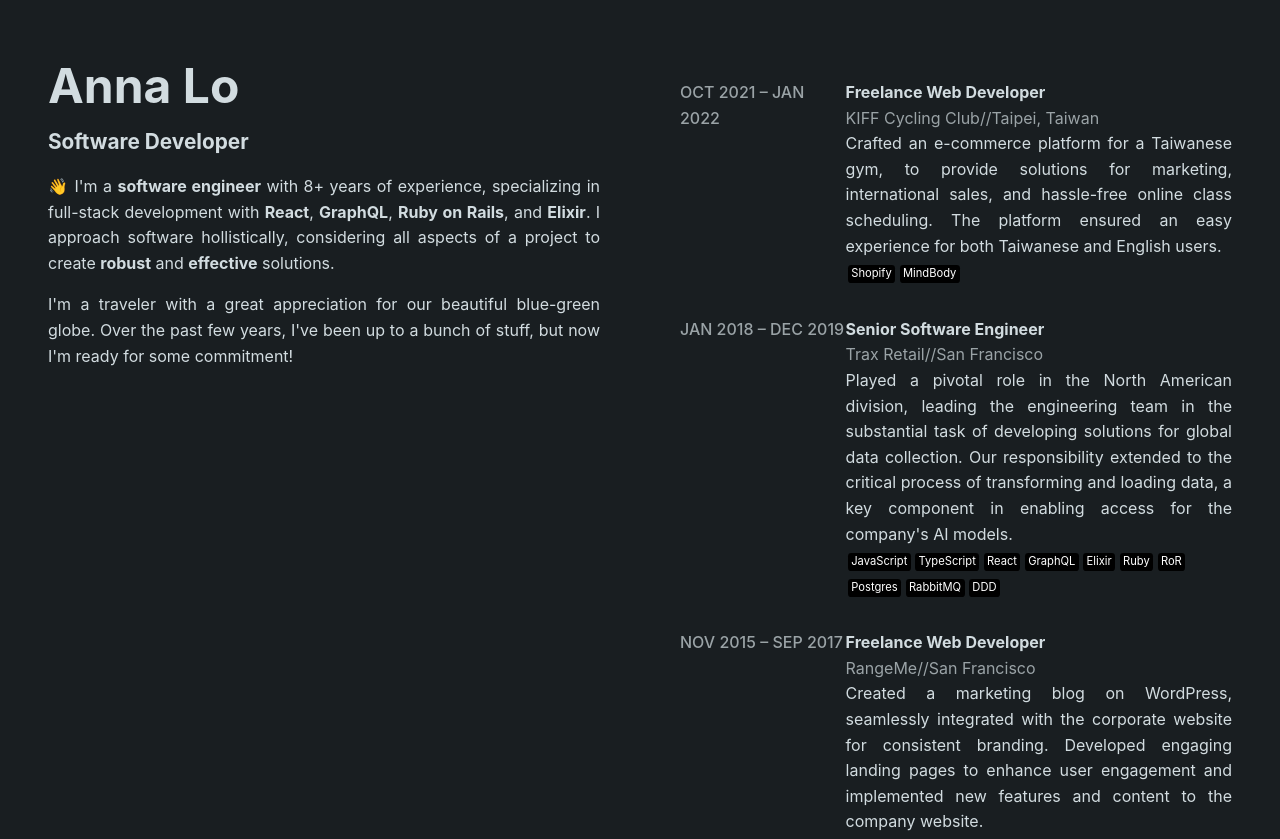
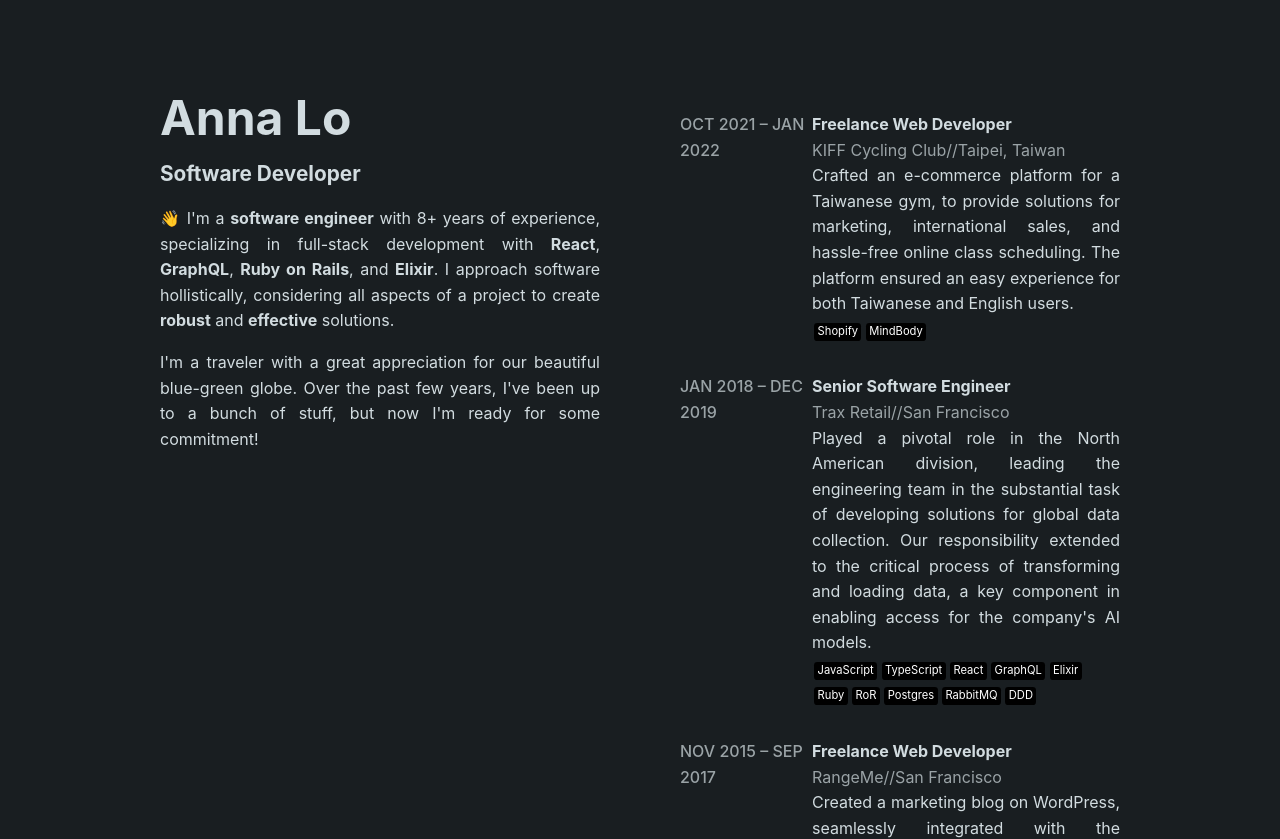
Before and after one commit to annalo/annalo.dev, a React (Create React App) app: page / in a window 1280 px wide. Shown: the top 839 px of the page. Built offline with nearby package versions, Linux system fonts and the light colour scheme.

Commit message:
portfolio paddings

```diff
--- a/src/Portfolio/Portfolio.css
+++ b/src/Portfolio/Portfolio.css
@@ -1,6 +1,6 @@
 .Portfolio {
   flex-direction: column;
-  padding: 3rem;
+  padding: 5rem 10rem;
 }
 
 @media (min-width: 800px) {
```
